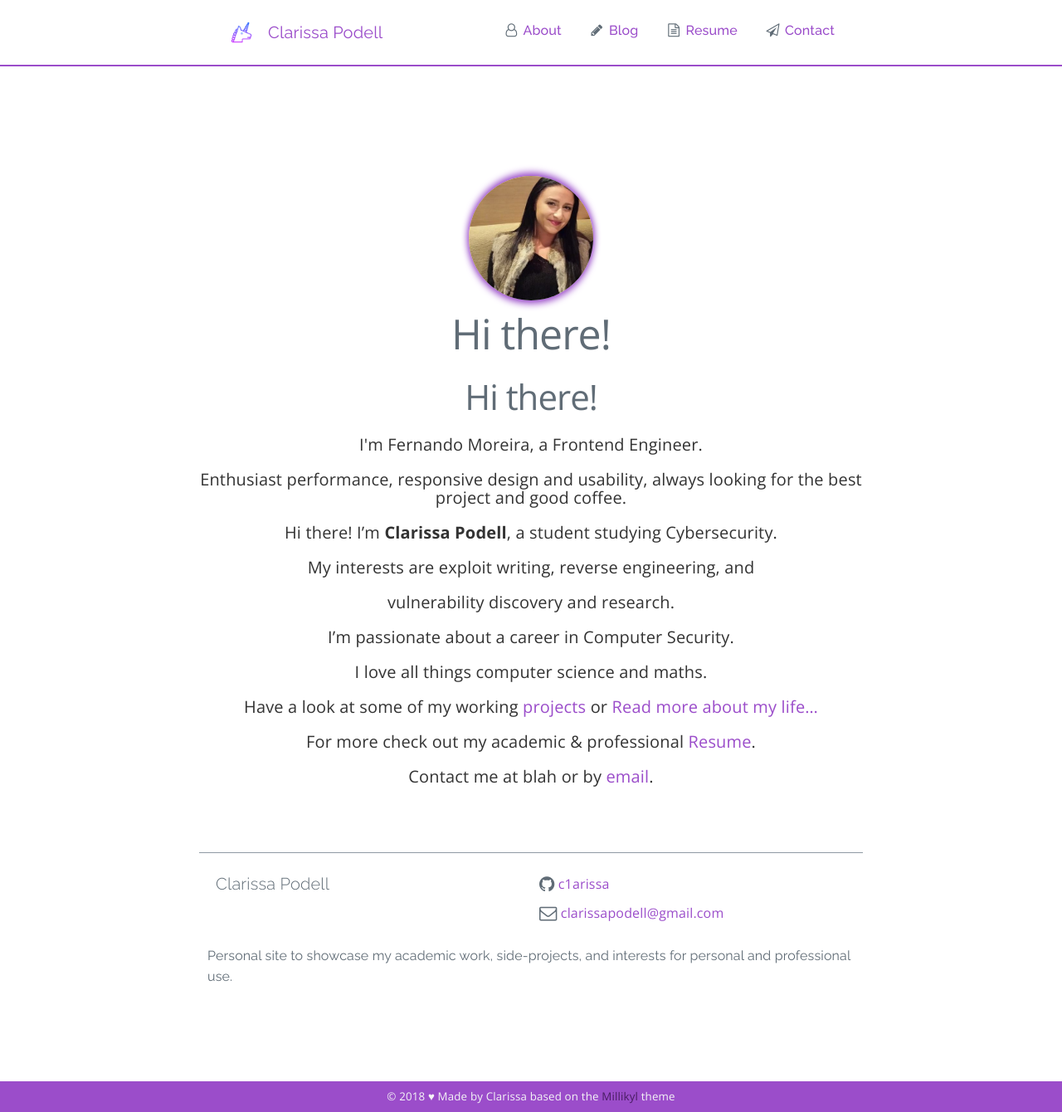
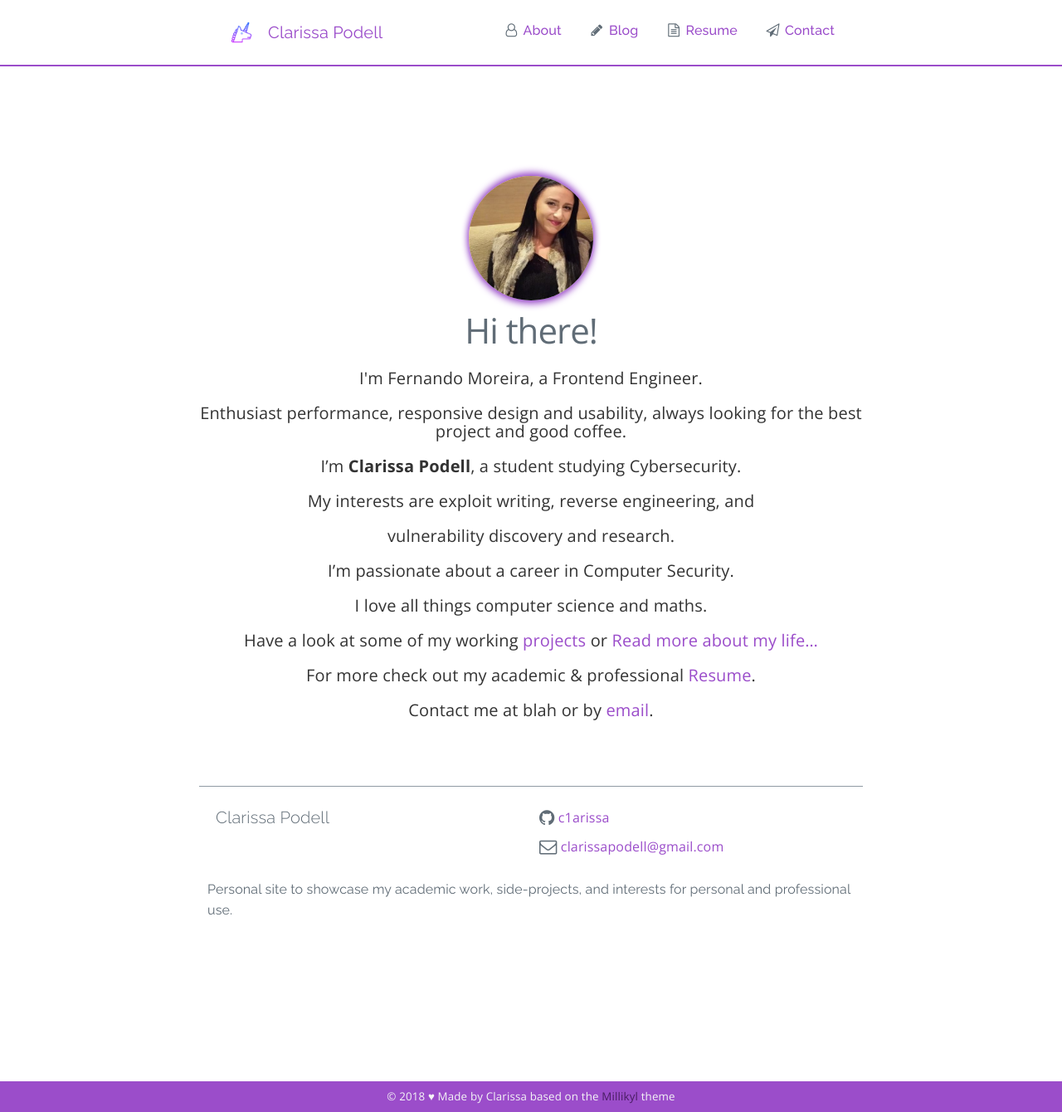
Before and after one commit to c1arissa/c1arissa.github.io, a Jekyll site: the page built from index.md, in a window 1280 px wide and 1340 px high. Shown: the whole window at 83% size. Built offline with Jekyll 4.4.1, drawn with Linux system fonts in a browser that asks for light colours.

Commit message:
Update index.md

```diff
--- a/index.md
+++ b/index.md
@@ -3,12 +3,11 @@ layout: home
 title: Home
 ---
 
-# Hi there!
 ## Hi there!
 <h3>I'm Fernando Moreira, a Frontend Engineer.</h3>
 <h3>Enthusiast performance, responsive design and usability, always looking for the best project and good coffee.</h3>
 
-### Hi there! I'm **{{ site.author }}**, a student studying Cybersecurity.
+### I'm **{{ site.author }}**, a student studying Cybersecurity.
 ### My interests are exploit writing, reverse engineering, and
 ### vulnerability discovery and research.
 ### I'm passionate about a career in Computer Security.
```
